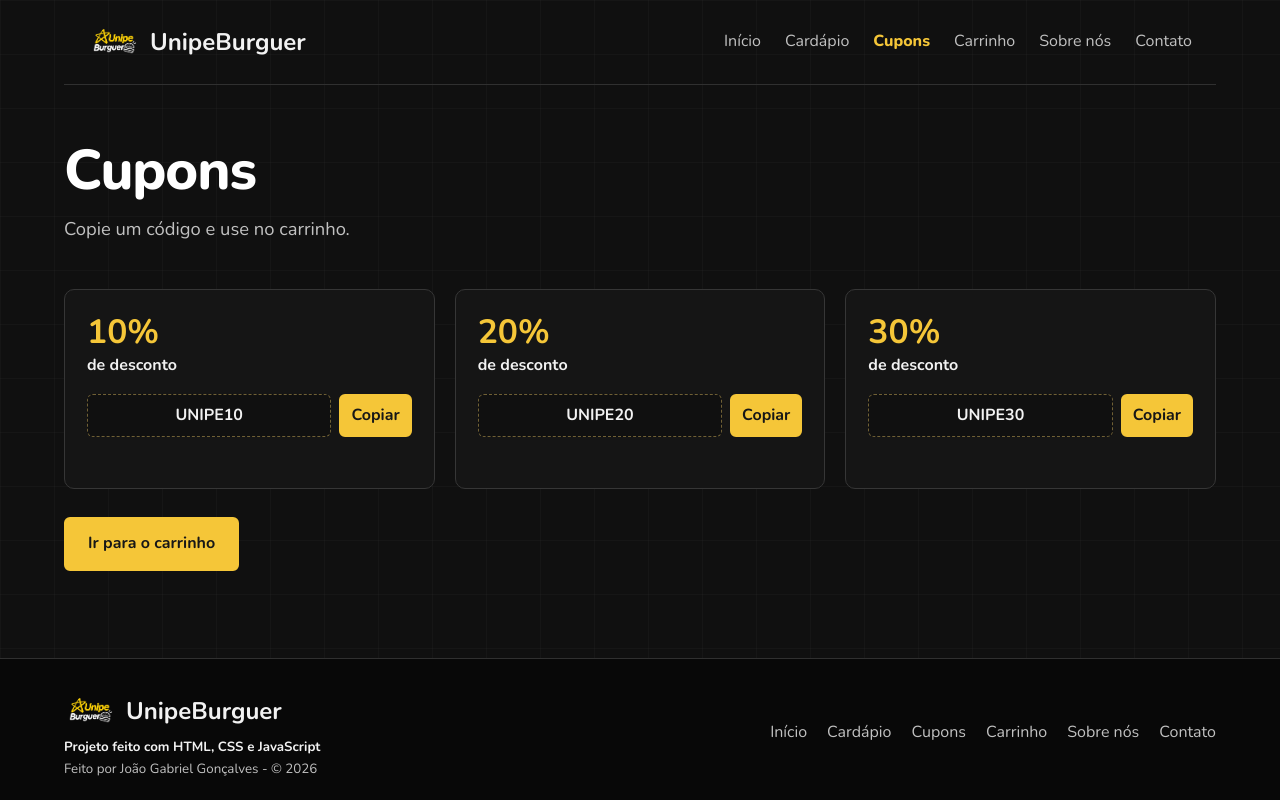
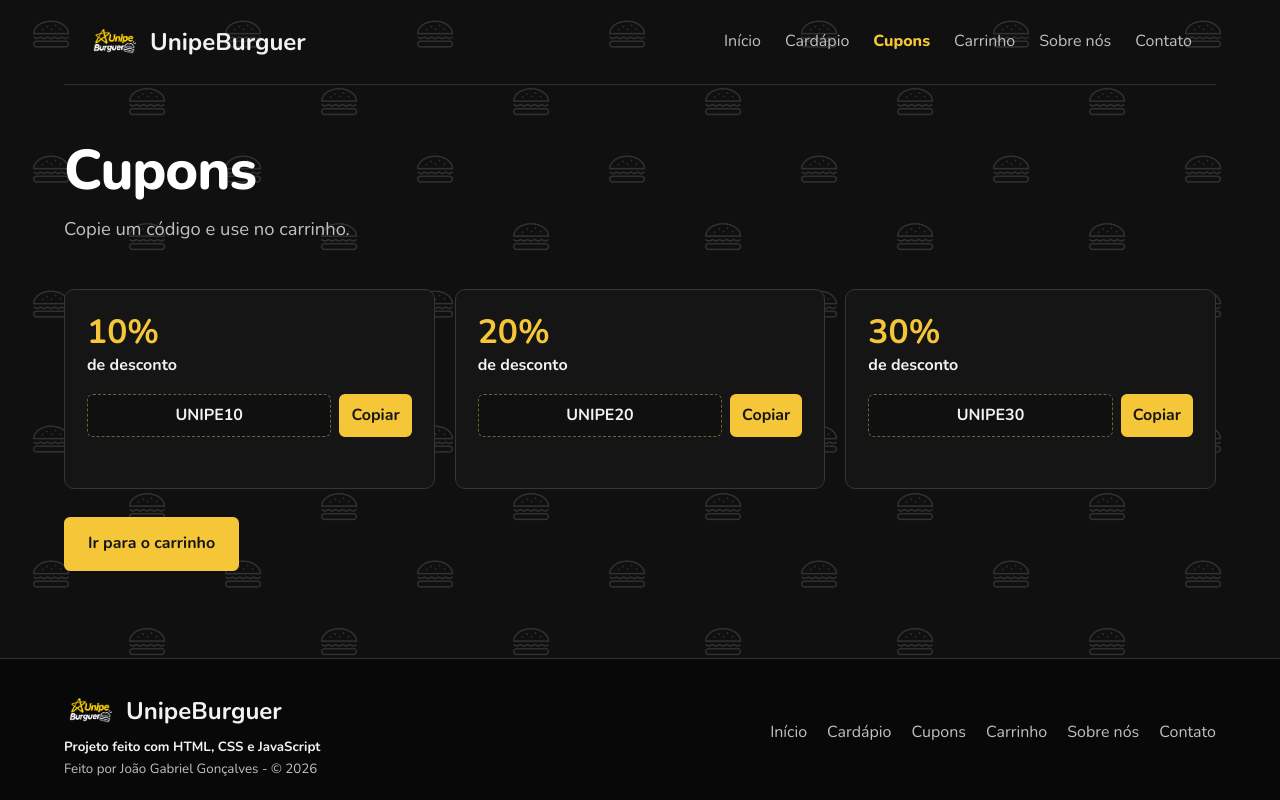
Before and after one commit to Kamazn/Israel_Projeto_Final, a plain HTML site: page html/cupons.html in a window 1280 px wide. Drawn offline with nearby package versions, Linux system fonts and the light colour scheme.

Commit message:
style: Atualiza o fundo das páginas internas

```diff
--- a/css/comum.css
+++ b/css/comum.css
@@ -141,7 +141,15 @@ nav .atual {
     color: #f5c638;
 }
 
-body:not(.header-total) {
+body:not(.header-total):not(.pagina-contato) {
+    background-image:
+        linear-gradient(#10101040, #10101040),
+        url("../img/fundo-hamburgueres.png");
+    background-size: auto, 1920px 1080px;
+    background-repeat: repeat;
+}
+
+.pagina-contato {
     background-image:
         linear-gradient(#ffffff06 1px, transparent 1px),
         linear-gradient(90deg, #ffffff06 1px, transparent 1px);
```
Also changed, not shown: html/contato.html (+1 -1 lines), img/fundo-hamburgueres.png (added).
